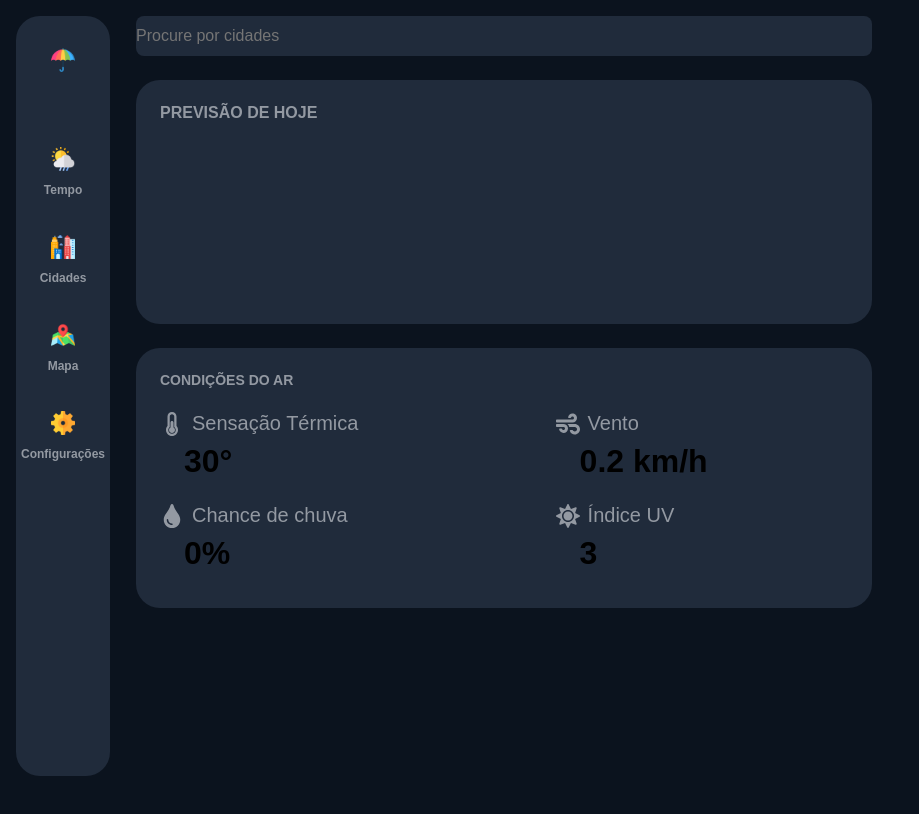
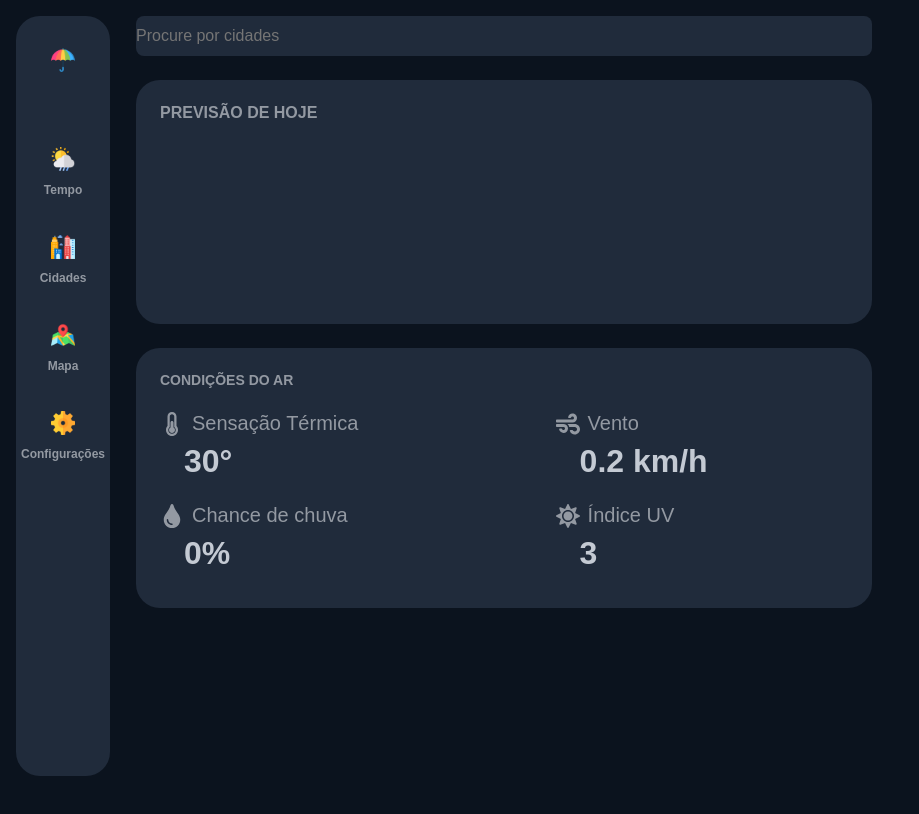
Before and after one commit to glacykm11/weather-app, an Angular app: page / in a window 1280 px wide. Shown: the whole page, without its empty margins (0-919 px from the left). Built offline with nearby package versions, Linux system fonts and the light colour scheme.

Commit message:
fix: adicionando nova cor

```diff
--- a/src/styles.scss
+++ b/src/styles.scss
@@ -3,6 +3,7 @@
   --primary-color: rgb(32, 43, 59);
   --text-color: #9399A2;
   --secondary-color: rgb(11, 19, 30);
+  --secondary-text-color: #c4cad3;
   --white-color: #F0F1F1;
 }
 
```
